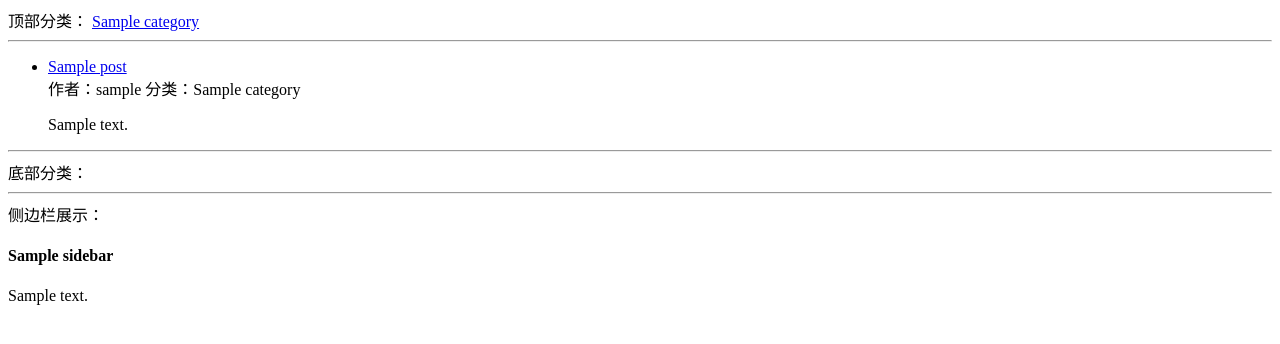
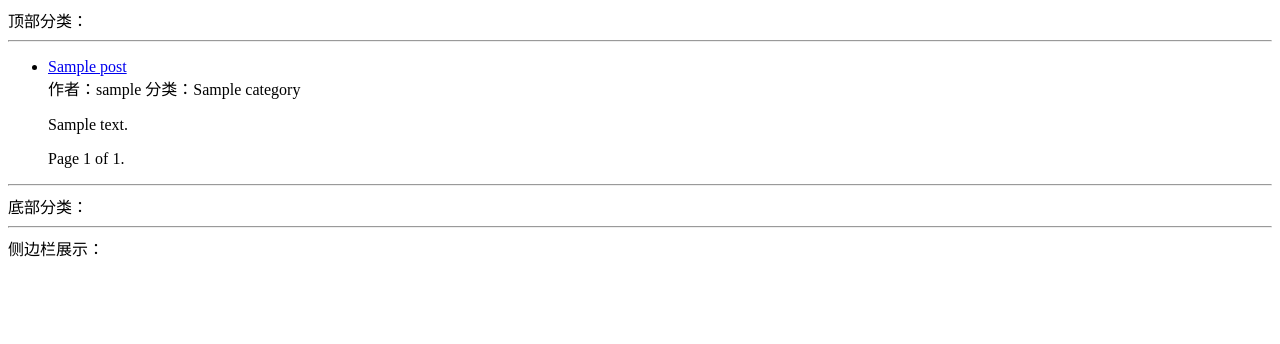
Before and after one commit to jpch89/typeidea, a Django app: page /tag/1/ in a window 1280 px wide. Shown: the top 344 px of the page. Run offline with Django 3.2, Linux system fonts and the light colour scheme; tables that the repository leaves empty hold one stand-in row (values such as "Sample post").

Commit message:
change from function view to class based view

```diff
--- a/typeidea/blog/views.py
+++ b/typeidea/blog/views.py
@@ -1,40 +1,54 @@
 from django.shortcuts import render
+from django.views.generic import DetailView, ListView
 
 from .models import Post, Category, Tag
 from config.models import SideBar
 
 
-def post_list(request, category_id=None, tag_id=None):
-    tag = None
-    category = None
+# def post_list(request, category_id=None, tag_id=None):
+#     tag = None
+#     category = None
 
-    if tag_id:
-        post_list, tag = Post.get_by_tag(tag_id)
-    elif category_id:
-        post_list, category = Post.get_by_category(category_id)
-    else:
-        post_list = Post.latest_posts()
+#     if tag_id:
+#         post_list, tag = Post.get_by_tag(tag_id)
+#     elif category_id:
+#         post_list, category = Post.get_by_category(category_id)
+#     else:
+#         post_list = Post.latest_posts()
 
-    context = {
-        'category': category,
-        'tag': tag,
-        'post_list': post_list,
-        'sidebars': SideBar.get_all(),
-    }
-    context.update(Category.get_navs())
-    return render(request, 'blog/list.html', context=context)
+#     context = {
+#         'category': category,
+#         'tag': tag,
+#         'post_list': post_list,
+#         'sidebars': SideBar.get_all(),
+#     }
+#     context.update(Category.get_navs())
+#     return render(request, 'blog/list.html', context=context)
 
 
-def post_detail(request, post_id=None):
-    try:
-        post = Post.objects.get(id=post_id)
-    except Post.DoesNotExist:
-        post = None
+class PostListView(ListView):
+    queryset = Post.latest_posts()
+    paginate_by = 1
+    # 如果不设置此项，在模板中需要使用 object_list 变量
+    context_object_name = 'post_list'
+    template_name = 'blog/list.html'
 
-    context = {
-        'post': post,
-        'sidebars': SideBar.get_all(),
-    }
-    context.update(Category.get_navs())
 
-    return render(request, 'blog/detail.html', context=context)
+# def post_detail(request, post_id=None):
+#     try:
+#         post = Post.objects.get(id=post_id)
+#     except Post.DoesNotExist:
+#         post = None
+
+#     context = {
+#         'post': post,
+#         'sidebars': SideBar.get_all(),
+#     }
+#     context.update(Category.get_navs())
+
+#     return render(request, 'blog/detail.html', context=context)
+
+
+class PostDetailView(DetailView):
+    model = Post
+    template_name = 'blog/detail.html'
--- a/typeidea/typeidea/templates/blog/list.html
+++ b/typeidea/typeidea/templates/blog/list.html
@@ -20,5 +20,15 @@
                 <p>{{ post.desc }}</p>
             </li>
         {% endfor %}
+
+        {% if page_obj %}
+            {% if page_obj.has_previous %}
+                <a href="?page={{ page_obj.previous_page_number }}">上一页</a>
+            {% endif %}
+            Page {{ page_obj.number }} of {{ paginator.num_pages }}.
+            {% if page_obj.has_next %}
+                <a href="?page={{ page_obj.next_page_number }}">下一页</a>
+            {% endif %}
+        {% endif %}
     </ul>
 {% endblock main%}
--- a/typeidea/typeidea/urls.py
+++ b/typeidea/typeidea/urls.py
@@ -16,15 +16,19 @@ Including another URLconf
 from django.conf.urls import url
 from django.contrib import admin
 
-from blog.views import post_list, post_detail
+from blog.views import PostListView, PostDetailView
 from config.views import links
 from typeidea.custom_site import custom_site
 
 urlpatterns = [
-    url(r'^$', post_list, name='index'),
-    url(r'^category/(?P<category_id>\d+)/$', post_list, name='category-list'),
-    url(r'^tag/(?P<tag_id>\d+)/$', post_list, name='tag-list'),
-    url(r'^post/(?P<post_id>\d+).html$', post_detail, name='post-detail'),
+    url(r'^$', PostListView.as_view(), name='index'),
+    url(r'^category/(?P<category_id>\d+)/$',
+        PostListView.as_view(),
+        name='category-list'),
+    url(r'^tag/(?P<tag_id>\d+)/$', PostListView.as_view(), name='tag-list'),
+    url(r'^post/(?P<pk>\d+).html$',
+        PostDetailView.as_view(),
+        name='post-detail'),
     url(r'^links/$', links, name='links'),
     url(r'^super_admin/', admin.site.urls, name='super-admin'),
     url(r'^admin/', custom_site.urls, name='admin'),
```
